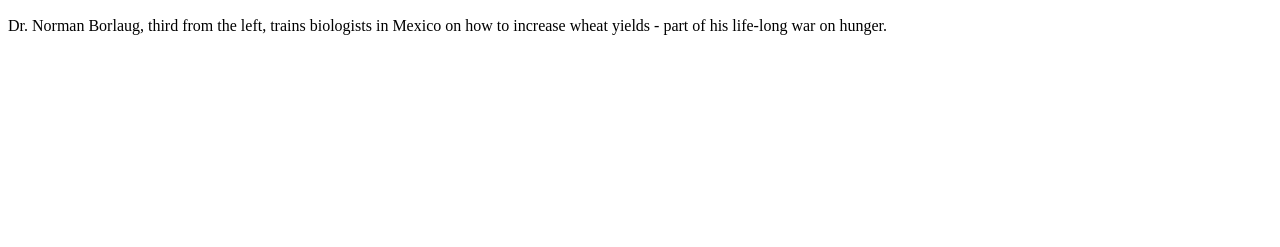
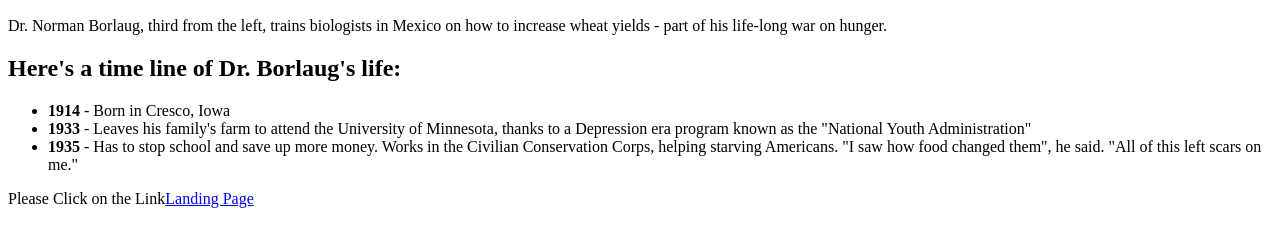
Before and after one commit to skyv26/Aakash_Saikat, a plain HTML site: page index.html in a window 1280 px wide. Shown: the part 383-630 px from the top of the page. Drawn offline with Linux system fonts and the light colour scheme.

Commit message:
update main and completed 6 and 7 task

```diff
--- a/index.html
+++ b/index.html
@@ -9,12 +9,24 @@
   <body>
     <script src="https://cdn.freecodecamp.org/testable-projects-fcc/v1/bundle.js"></script>
 
-    <main id="id">
+    <main id="main">
       <h1 id="title">Dr. Norman Borlaug</h1>
       <div id="img-div">
         <img id="image" src="https://upload.wikimedia.org/wikipedia/commons/thumb/3/3a/Cat03.jpg/1200px-Cat03.jpg" alt="Cat">
         <p id="img-caption">Dr. Norman Borlaug, third from the left, trains biologists in Mexico on how to increase wheat yields - part of his life-long war on hunger.</p>
       </div>
+
+      <div id="tribute-info">
+        <h2>Here's a time line of Dr. Borlaug's life:</h2>
+        <ul>
+          <li><strong>1914</strong> - Born in Cresco, Iowa</li>
+          <li><strong>1933</strong> - Leaves his family's farm to attend the University of Minnesota, thanks to a Depression era program known as the "National Youth Administration"</li>
+          <li><strong>1935</strong> - Has to stop school and save up more money. Works in the Civilian Conservation Corps, helping starving Americans. "I saw how food changed them", he said. "All of this left scars on me."</li>
+        </ul>
+      </div>
+
+      <p>Please Click on the Link<a href="https://tribute-page.freecodecamp.rocks/" target="_blank" id="tribute-link">Landing Page</a></p>
+
     </main>
 
 
```
